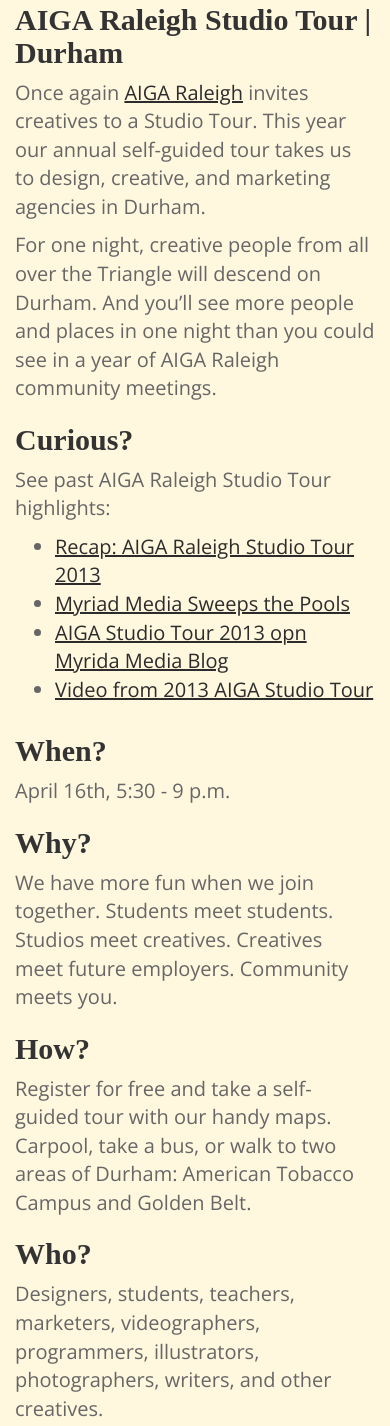
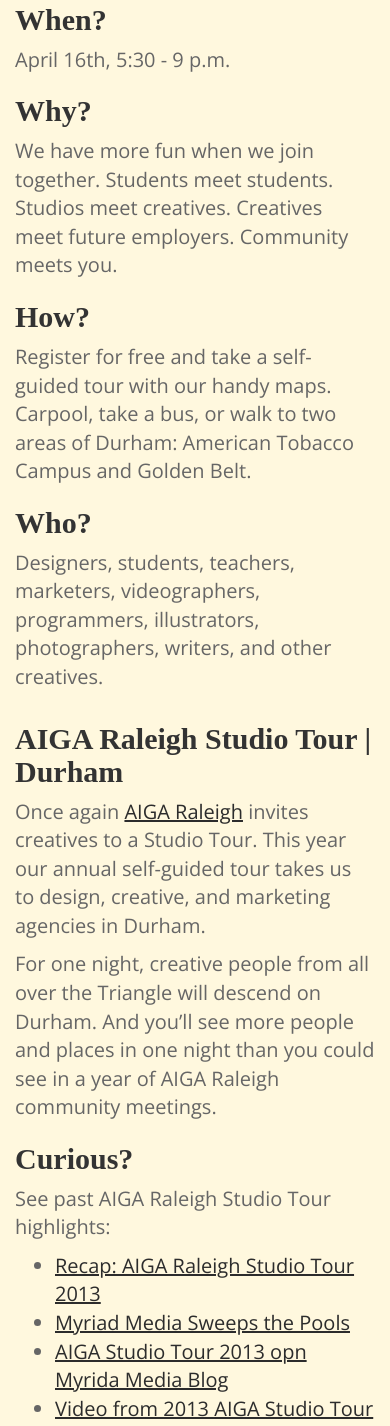
Before and after one commit to basiacoulter/durhamstudiotour, a plain HTML site: page index.html in a window 390 px wide. Shown: the part 944-2370 px from the top of the page. Drawn offline with nearby package versions, Linux system fonts and the light colour scheme; a web font is replaced by a local one.

Commit message:
swicth columns on small screens

```diff
--- a/index.html
+++ b/index.html
@@ -59,7 +59,17 @@
 			</div>
 		</div>
 		<div class="row">
-			<div class="col-xs-12 col-sm-6 col-md-6">
+			<div class="col-xs-12 col-sm-6 col-sm-push-6 col-md-6 col-md-push-6">
+				<h2>When?</h2>
+					<p>April 16th, 5:30 - 9 p.m.</p>
+				<h2>Why?</h2>
+					<p>We have more fun when we join together. Students meet students. Studios meet creatives. Creatives meet future employers. Community meets you.</p>
+				<h2>How?</h2>
+					<p>Register for free and take a self-guided tour with our handy maps. Carpool, take a bus, or walk to two areas of Durham: American Tobacco Campus and Golden Belt.</p>
+				<h2>Who?</h2>
+					<p>Designers, students, teachers, marketers, videographers, programmers, illustrators, photographers, writers, and other creatives.</p>
+			</div>
+			<div class="col-xs-12 col-sm-6 col-sm-pull-6 col-md-6 col-md-pull-6">
 				<h2>AIGA Raleigh Studio Tour | Durham</h2>
 					<p>Once again <a href="http://raleigh.aiga.org/" target="_blank">AIGA Raleigh</a> invites creatives to a Studio Tour. This year our annual self-guided tour takes us to design, creative, and marketing agencies in Durham.</p>
 					<p>For one night, creative people from all over the Triangle will descend on Durham. And you’ll see more people and places in one night than you could see in a year of AIGA Raleigh community meetings.</p>
@@ -71,16 +81,6 @@
 						<li><a href="http://www.myriadmedia.net/aiga-studio-tour-2013" target="_blank">AIGA Studio Tour 2013 opn Myrida Media Blog</a></li>
 						<li><a href="http://vimeo.com/75434223" target="_blank">Video from 2013 AIGA Studio Tour</a></li>
 					</ul>
-			</div>
-			<div class="col-xs-12 col-sm-6 col-md-6">
-				<h2>When?</h2>
-					<p>April 16th, 5:30 - 9 p.m.</p>
-				<h2>Why?</h2>
-					<p>We have more fun when we join together. Students meet students. Studios meet creatives. Creatives meet future employers. Community meets you.</p>
-				<h2>How?</h2>
-					<p>Register for free and take a self-guided tour with our handy maps. Carpool, take a bus, or walk to two areas of Durham: American Tobacco Campus and Golden Belt.</p>
-				<h2>Who?</h2>
-					<p>Designers, students, teachers, marketers, videographers, programmers, illustrators, photographers, writers, and other creatives.</p>
 			</div>
 		</div>
 		<div class="agency-row row">
```
